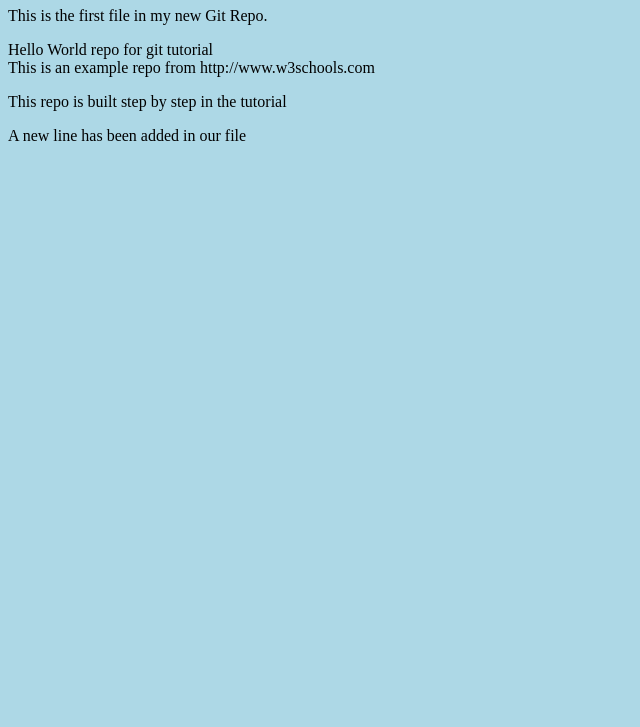
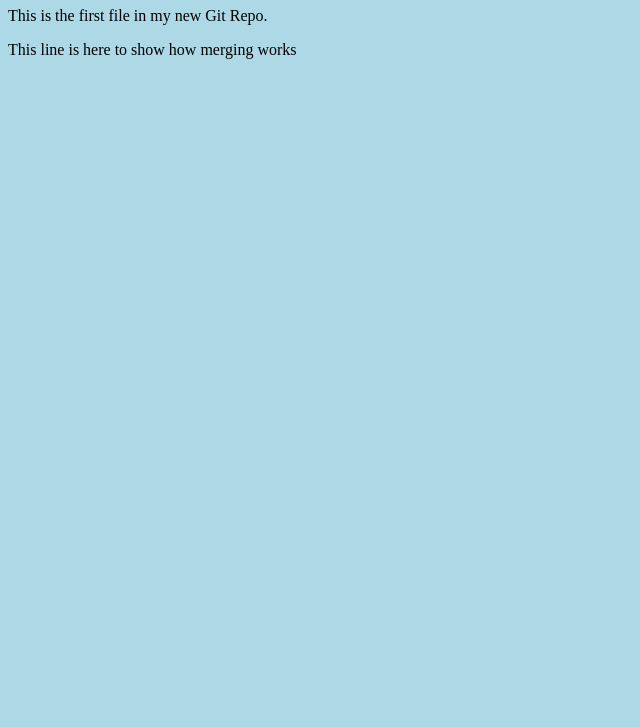
Before and after one commit to Davieb1/hello-world, a plain HTML site: page index.html in a window 1280 px wide. Shown: the part 73-800 px from the top of the page, without its empty margins (0-640 px from the left). Drawn offline with Linux system fonts and the light colour scheme.

Commit message:
updated index.html with emergency fix

```diff
--- a/index.html
+++ b/index.html
@@ -10,12 +10,6 @@
 
     <h1>Hello World</h1>
     <p>This is the first file in my new Git Repo.</p>
-
-
-    <!-- Hello World -->
-    <p>Hello World repo for git tutorial<br> This is an example repo from http://www.w3schools.com</p>
-
-    <p>This repo is built step by step in the tutorial</p>
-    <p>A new line has been added in our file</p>
+    <p>This line is here to show how merging works</p>
 </body>
 </html>
```
